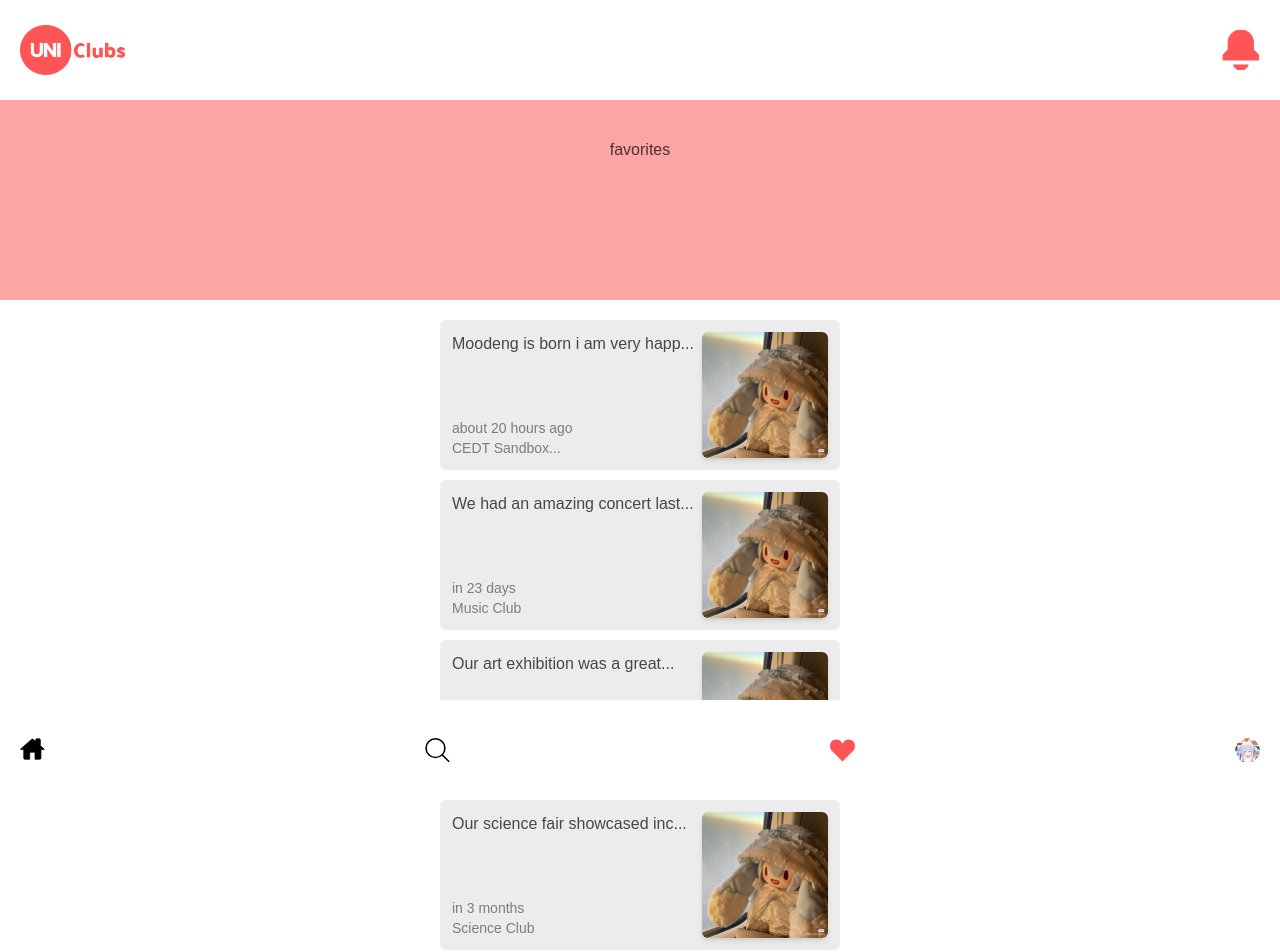
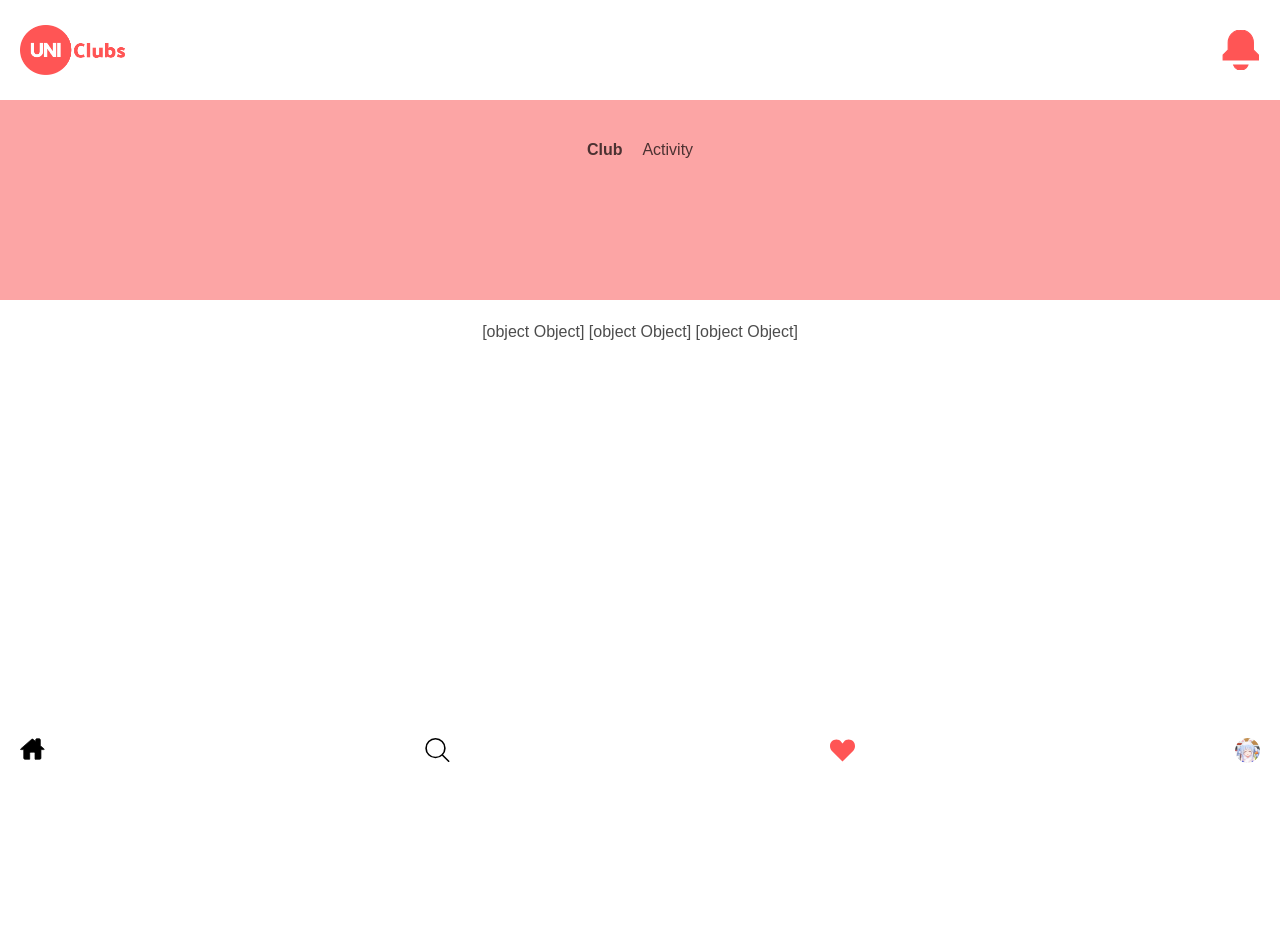
Before and after one commit to Chulinuwu/UniClubFrontend, a SvelteKit app: page /favorites in a window 1280 px wide. Shown: the top 952 px of the page. After the commit the page ends 800 px from the top, so only its background shows below. Built offline with nearby package versions, Linux system fonts and the light colour scheme; a web font is replaced by a local one.

Commit message:
Fetch User and Fetch favorite clubs and feeds of that user

```diff
--- a/src/lib/components/Topnavbar.svelte
+++ b/src/lib/components/Topnavbar.svelte
@@ -1,6 +1,6 @@
 <script lang="ts">
 	import notification from '../icon/notification.svg';
-	import uniclub from '../images/uniclub.png';
+	import uniclub from '../images/Uniclub.png';
 	import { goto } from '$app/navigation';
 </script>
 
--- a/src/lib/mock/feedmemos.ts
+++ b/src/lib/mock/feedmemos.ts
@@ -4,6 +4,7 @@ import profile2 from '$lib/images/profile2.jpg'
 
 export const feedMemos = [
     {
+        feedId: 'F001',
         clubId: 'C001',
         date: '10/22/2024',
         imageURL: profile2,
@@ -11,6 +12,7 @@ export const feedMemos = [
         header: 'Moodeng is born i am very happy to see Moodeng'
     },
     {
+        feedId: 'F002',
         clubId: 'C002',
         date: '11/15/2024',
         imageURL: profile2,
@@ -18,6 +20,7 @@ export const feedMemos = [
         header: 'We had an amazing concert last night!'
     },
     {
+        feedId: 'F003',
         clubId: 'C003',
         date: '12/01/2024',
         imageURL: profile2,
@@ -25,6 +28,7 @@ export const feedMemos = [
         header: 'Our art exhibition was a great success!'
     },
     {
+        feedId: 'F004',
         clubId: 'C004',
         date: '01/10/2025',
         imageURL: profile2,
@@ -32,6 +36,7 @@ export const feedMemos = [
         header: 'Our science fair showcased incredible projects!'
     },
     {
+        feedId: 'F005',
         clubId: 'C005',
         date: '02/20/2025',
         imageURL: profile2,
@@ -39,6 +44,7 @@ export const feedMemos = [
         header: 'The drama performance was a hit!'
     },
     {
+        feedId: 'F006',
         clubId: 'C006',
         date: '03/05/2025',
         imageURL: profile2,
@@ -46,6 +52,7 @@ export const feedMemos = [
         header: 'We had a wonderful book reading session.'
     },
     {
+        feedId: 'F007',
         clubId: 'C007',
         date: '04/12/2025',
         imageURL: profile2,
@@ -53,6 +60,7 @@ export const feedMemos = [
         header: 'Our team won the inter-college championship!'
     },
     {
+        feedId: 'F008',
         clubId: 'C008',
         date: '05/18/2025',
         imageURL: profile2,
@@ -60,6 +68,7 @@ export const feedMemos = [
         header: 'Our photo walk captured stunning images.'
     },
     {
+        feedId: 'F009',
         clubId: 'C009',
         date: '06/25/2025',
         imageURL: profile2,
@@ -67,6 +76,7 @@ export const feedMemos = [
         header: 'We had a fun and delicious cooking competition.'
     },
     {
+        feedId: 'F010',
         clubId: 'C010',
         date: '07/30/2025',
         imageURL: profile2,
@@ -74,6 +84,7 @@ export const feedMemos = [
         header: 'Our robots performed exceptionally well in the competition.'
     },
     {
+        feedId: 'F011',
         clubId: 'C001',
         date: '10/22/2024',
         imageURL: profile2,
@@ -81,6 +92,7 @@ export const feedMemos = [
         header: 'Moodeng is born i am very happy to see Moodeng'
     },
     {
+        feedId: 'F012',
         clubId: 'C001',
         date: '10/22/2024',
         imageURL: profile2,
@@ -88,6 +100,7 @@ export const feedMemos = [
         header: 'Moodeng is born i am very happy to see Moodeng'
     },
     {
+        feedId: 'F013',
         clubId: 'C001',
         date: '10/22/2024',
         imageURL: profile2,
@@ -95,6 +108,7 @@ export const feedMemos = [
         header: 'Moodeng is born i am very happy to see Moodeng'
     },
     {
+        feedId: 'F014',
         clubId: 'C002',
         date: '11/15/2024',
         imageURL: profile2,
@@ -102,6 +116,7 @@ export const feedMemos = [
         header: 'We had an amazing concert last night!'
     },
     {
+        feedId: 'F015',
         clubId: 'C002',
         date: '11/15/2024',
         imageURL: profile2,
@@ -109,6 +124,7 @@ export const feedMemos = [
         header: 'We had an amazing concert last night!'
     },
     {
+        feedId: 'F016',
         clubId: 'C004',
         date: '01/10/2025',
         imageURL: profile2,
@@ -116,6 +132,7 @@ export const feedMemos = [
         header: 'Our science fair showcased incredible projects!'
     },
     {
+        feedId: 'F017',
         clubId: 'C004',
         date: '01/10/2025',
         imageURL: profile2,
@@ -123,6 +140,7 @@ export const feedMemos = [
         header: 'Our science fair showcased incredible projects!'
     },
     {
+        feedId: 'F018',
         clubId: 'C005',
         date: '02/20/2025',
         imageURL: profile2,
--- a/src/lib/mock/userMemos.ts
+++ b/src/lib/mock/userMemos.ts
@@ -13,6 +13,16 @@ export const userProfile = [
             { clubId: 'C004', clubName: 'Business Club', clubDescription: 'Fostering business acumen' , role: 'User' },
             { clubId: 'C005', clubName: 'Law Club', clubDescription: 'Promoting legal knowledg' , role: 'Super Admin' },
             { clubId: 'C006', clubName: 'Medical Club', clubDescription: 'Advancing medical knowledge' , role: 'User' },
+        ],
+        clubsFav: [
+            'C001',
+            'C002',
+            'C003'
+        ],
+        feedsFav: [
+            'F001',
+            'F002',
+            'F003'
         ]
     },
 ];
--- a/src/routes/favorites/+page.svelte
+++ b/src/routes/favorites/+page.svelte
@@ -6,80 +6,111 @@
 	import profile3 from '$lib/images/profile3.jpg';
 	import profile4 from '$lib/images/profile4.jpg';
 
-	const memos = [
-		{
-			date: '10/22/2024',
-			imageURL: profile2,
-			name: 'CEDT Sandbox Clubbbb',
-			header: 'Moodeng is born i am very happy to see Moodeng'
-		},
-		{
-			date: '11/15/2024',
-			imageURL: profile2,
-			name: 'Music Club',
-			header: 'We had an amazing concert last night!'
-		},
-		{
-			date: '12/01/2024',
-			imageURL: profile2,
-			name: 'Art Club',
-			header: 'Our art exhibition was a great success!'
-		},
-		{
-			date: '01/10/2025',
-			imageURL: profile2,
-			name: 'Science Club',
-			header: 'Our science fair showcased incredible projects!'
-		},
-		{
-			date: '02/20/2025',
-			imageURL: profile2,
-			name: 'Drama Club',
-			header: 'The drama performance was a hit!'
-		},
-		{
-			date: '03/05/2025',
-			imageURL: profile2,
-			name: 'Literature Club',
-			header: 'We had a wonderful book reading session.'
-		},
-		{
-			date: '04/12/2025',
-			imageURL: profile2,
-			name: 'Sports Club',
-			header: 'Our team won the inter-college championship!'
-		},
-		{
-			date: '05/18/2025',
-			imageURL: profile2,
-			name: 'Photography Club',
-			header: 'Our photo walk captured stunning images.'
-		},
-		{
-			date: '06/25/2025',
-			imageURL: profile2,
-			name: 'Cooking Club',
-			header: 'We had a fun and delicious cooking competition.'
-		},
-		{
-			date: '07/30/2025',
-			imageURL: profile2,
-			name: 'Robotics Club',
-			header: 'Our robots performed exceptionally well in the competition.'
+	// const memos = [
+	// 	{
+	// 		date: '10/22/2024',
+	// 		imageURL: profile2,
+	// 		name: 'CEDT Sandbox Clubbbb',
+	// 		header: 'Moodeng is born i am very happy to see Moodeng'
+	// 	},
+	// 	{
+	// 		date: '11/15/2024',
+	// 		imageURL: profile2,
+	// 		name: 'Music Club',
+	// 		header: 'We had an amazing concert last night!'
+	// 	},
+	// 	{
+	// 		date: '12/01/2024',
+	// 		imageURL: profile2,
+	// 		name: 'Art Club',
+	// 		header: 'Our art exhibition was a great success!'
+	// 	},
+	// 	{
+	// 		date: '01/10/2025',
+	// 		imageURL: profile2,
+	// 		name: 'Science Club',
+	// 		header: 'Our science fair showcased incredible projects!'
+	// 	},
+	// 	{
+	// 		date: '02/20/2025',
+	// 		imageURL: profile2,
+	// 		name: 'Drama Club',
+	// 		header: 'The drama performance was a hit!'
+	// 	},
+	// 	{
+	// 		date: '03/05/2025',
+	// 		imageURL: profile2,
+	// 		name: 'Literature Club',
+	// 		header: 'We had a wonderful book reading session.'
+	// 	},
+	// 	{
+	// 		date: '04/12/2025',
+	// 		imageURL: profile2,
+	// 		name: 'Sports Club',
+	// 		header: 'Our team won the inter-college championship!'
+	// 	},
+	// 	{
+	// 		date: '05/18/2025',
+	// 		imageURL: profile2,
+	// 		name: 'Photography Club',
+	// 		header: 'Our photo walk captured stunning images.'
+	// 	},
+	// 	{
+	// 		date: '06/25/2025',
+	// 		imageURL: profile2,
+	// 		name: 'Cooking Club',
+	// 		header: 'We had a fun and delicious cooking competition.'
+	// 	},
+	// 	{
+	// 		date: '07/30/2025',
+	// 		imageURL: profile2,
+	// 		name: 'Robotics Club',
+	// 		header: 'Our robots performed exceptionally well in the competition.'
+	// 	}
+	// ];
+
+	export let data;
+	const { clubsFav, feedsFav } = data;
+
+	// State to track the active section: 'club' or 'activity'
+	let activeSection = 'club';
+
+	// Fetch clubsFav by default
+	let memos = clubsFav;
+
+	// Function to handle tab switching
+	function handleTabClick(section) {
+		activeSection = section;
+		if (section === 'club') {
+			memos = clubsFav;
+		} else if (section === 'activity') {
+			memos = feedsFav;
 		}
-	];
+	}
 </script>
 
 <div class="w-full h-full">
 	<Topnavbar />
 
-	<div class="w-full h-[300px] bg-red-300 flex justify-center items-center text-center">
-		favorites
+	<!-- Section switcher for Club and Activity -->
+	<div class="w-full h-[300px] bg-red-300 flex justify-center items-center text-center gap-5">
+		<div class={`cursor-pointer ${activeSection === 'club' ? 'font-bold' : ''}`}
+			on:click={() => handleTabClick('club')}>
+			Club
+		</div>
+		<div class={`cursor-pointer ${activeSection === 'activity' ? 'font-bold' : ''}`}
+			on:click={() => handleTabClick('activity')}>
+			Activity
+		</div>
 	</div>
+
+	<!-- Render data based on the active section -->
 	<div class="p-5 gap-[10px] flex flex-col w-full items-center mb-[100px]">
 		{#each memos as memo}
-			<FeedCard date={memo.date} imageURL={memo.imageURL} name={memo.name} header={memo.header} />
+			{memo}
+			<!-- <FeedCard date={memo.date} imageURL={memo.imageURL} name={memo.name} header={memo.header} /> -->
 		{/each}
 	</div>
+
 	<BottomNavbar />
 </div>
--- /dev/null
+++ b/src/routes/favorites/+page.ts
@@ -0,0 +1,11 @@
+import { userProfile } from "$lib/mock/userMemos";
+import { clubMemos } from '$lib/mock/clubmemos';
+import { feedMemos } from '$lib/mock/feedmemos';
+
+export async function load() {
+    let user = userProfile[0];
+    let clubsFav = clubMemos.filter(clubMemo => user.clubsFav.includes(clubMemo.clubId));
+    let feedsFav = feedMemos.filter(feedMemo => user.feedsFav.includes(feedMemo.feedId));
+
+    return { clubsFav, feedsFav };
+}
```
Also changed, not shown: 1 other file (tests, documents, lock files or other folders).
